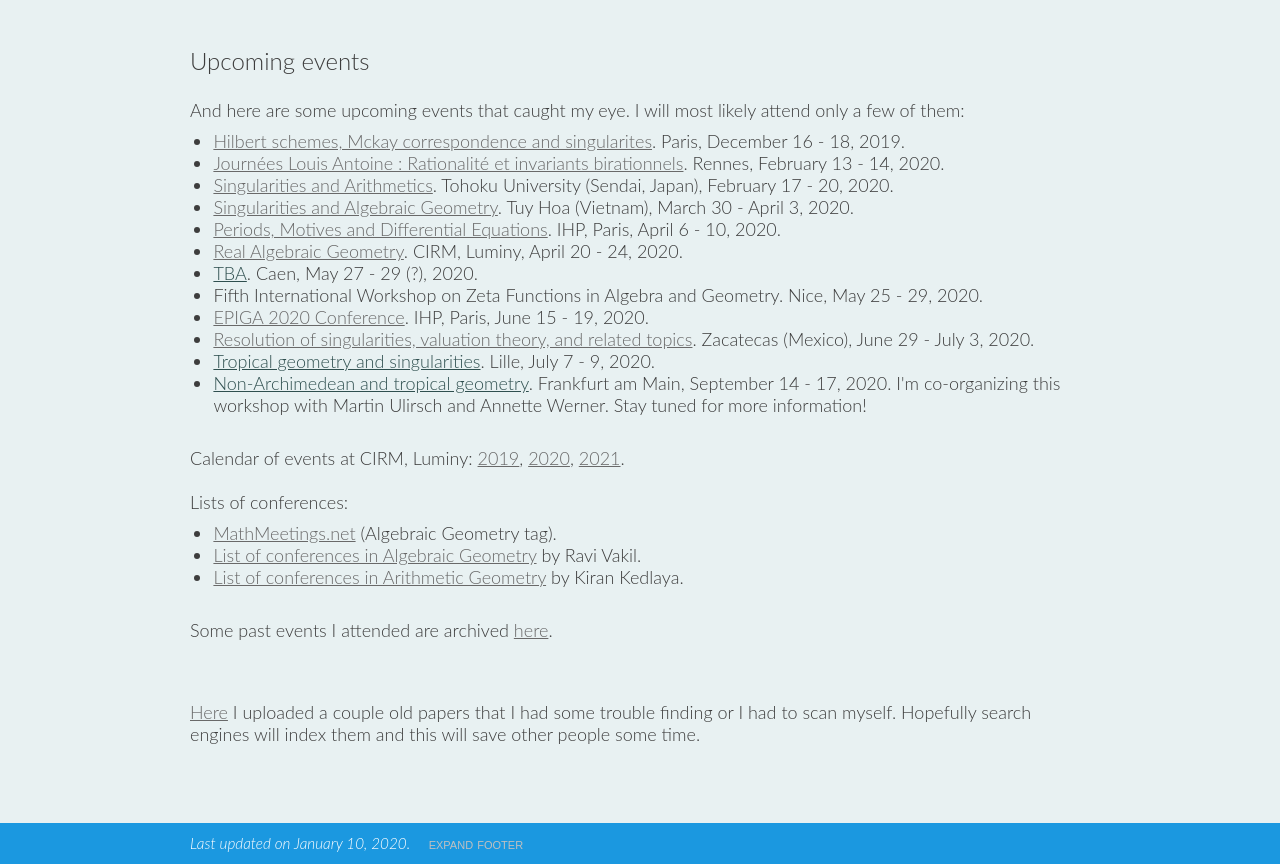
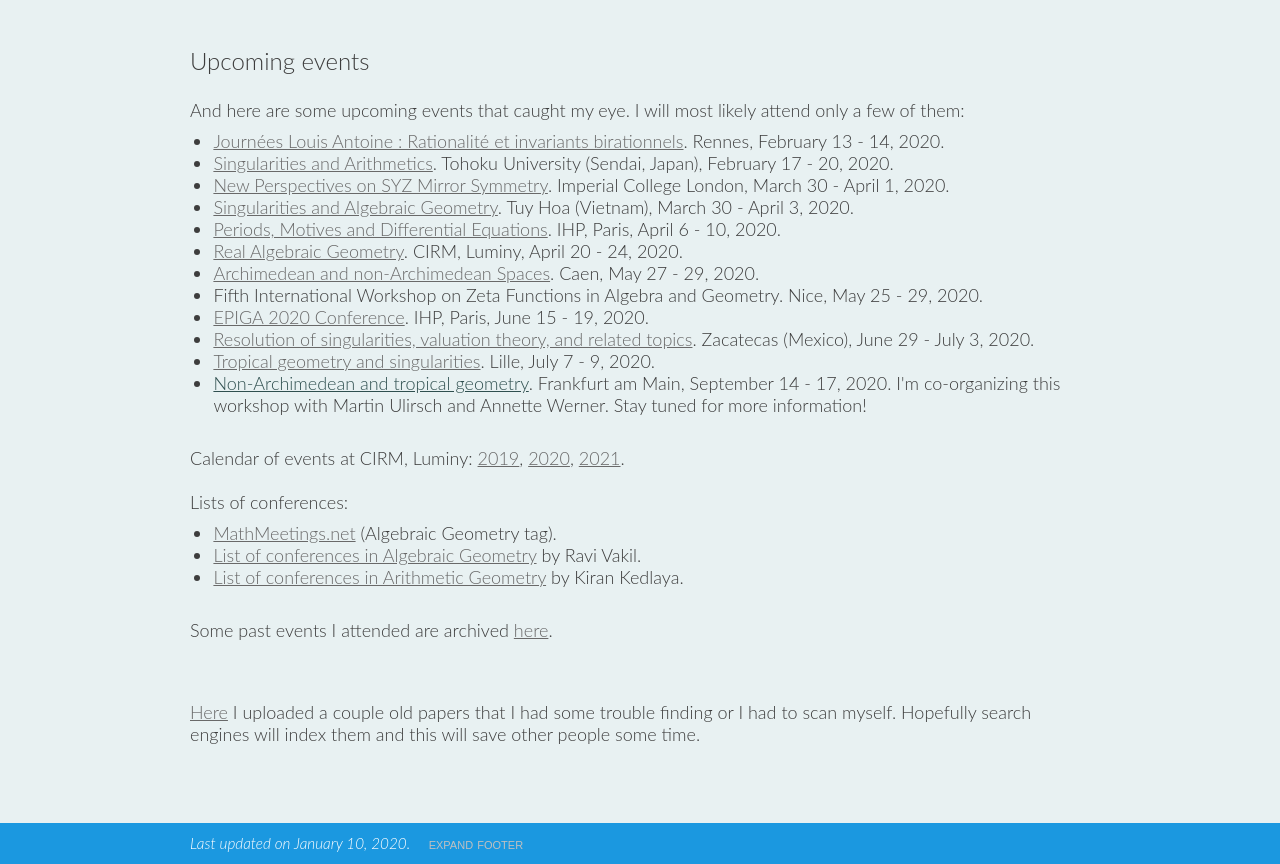
Before and after one commit to lfantini/lfantini.github.io, a plain HTML site: page index.html in a window 1280 px wide. Shown: the part 3523-4387 px from the top of the page. Drawn offline with nearby package versions, Linux system fonts and the light colour scheme.

Commit message:
Events updated

```diff
--- a/events.html
+++ b/events.html
@@ -1,12 +1,11 @@
 			<ul>
-								<li> <a href="https://sites.google.com/site/hilbmck2019/">Hilbert schemes, Mckay correspondence and singularites</a>. Paris, December 16 - 18, 2019.</li>
 								<li> <a href="http://journees-louis-antoine.univ-rennes1.fr/LA22.html">Journées Louis Antoine : Rationalité et invariants birationnels</a>. Rennes, February 13 - 14, 2020.</li>								<li> <a href="http://www.math.tohoku.ac.jp/~yasuda/Sendai_Conference_2020.html">Singularities and Arithmetics</a>. Tohoku University (Sendai, Japan), February 17 - 20, 2020.</li>
-								<li> <a href="https://sites.google.com/view/th-sag/home">Singularities and Algebraic Geometry</a>. Tuy Hoa (Vietnam), March 30 - April 3, 2020.</li>
+								<li> <a href="https://sites.google.com/view/imperial-syz">New Perspectives on SYZ Mirror Symmetry</a>. Imperial College London, March 30 - April 1, 2020.</li>								<li> <a href="https://sites.google.com/view/th-sag/home">Singularities and Algebraic Geometry</a>. Tuy Hoa (Vietnam), March 30 - April 3, 2020.</li>
 								<li> <a href="https://periodes.sciencesconf.org/">Periods, Motives and Differential Equations</a>. IHP, Paris, April 6 - 10, 2020.</li>
 								<li> <a href="https://conferences.cirm-math.fr/2171.html">Real Algebraic Geometry</a>. CIRM, Luminy, April 20 - 24, 2020.</li>
-								<li> <a href="">TBA</a>. Caen, May 27 - 29 (?), 2020.</li>
+								<li> <a href="https://arcnonarc.sciencesconf.org/">Archimedean and non-Archimedean Spaces</a>. Caen, May 27 - 29, 2020.</li>
 								<li> Fifth International Workshop on Zeta Functions in Algebra and Geometry. Nice, May 25 - 29, 2020.</li>
 								<li> <a href="https://epiga.episciences.org/page/conference-de-geometrie-algebrique-juin-2020">EPIGA 2020 Conference</a>. IHP, Paris, June 15 - 19, 2020.</li>								<li> <a href="https://sites.google.com/view/spivakovsky60thbirthday">Resolution of singularities, valuation theory, and related topics</a>. Zacatecas (Mexico), June 29 - July 3, 2020.</li>
-								<li> <a href="">Tropical geometry and singularities</a>. Lille, July 7 - 9, 2020.</li>
+								<li> <a href="http://www.mathconf.org/tgs2020">Tropical geometry and singularities</a>. Lille, July 7 - 9, 2020.</li>
 								<li> <a href="">Non-Archimedean and tropical geometry</a>. Frankfurt am Main, September 14 - 17, 2020. I'm co-organizing this workshop with Martin Ulirsch and Annette Werner. Stay tuned for more information!</li>
 			</ul>
```
